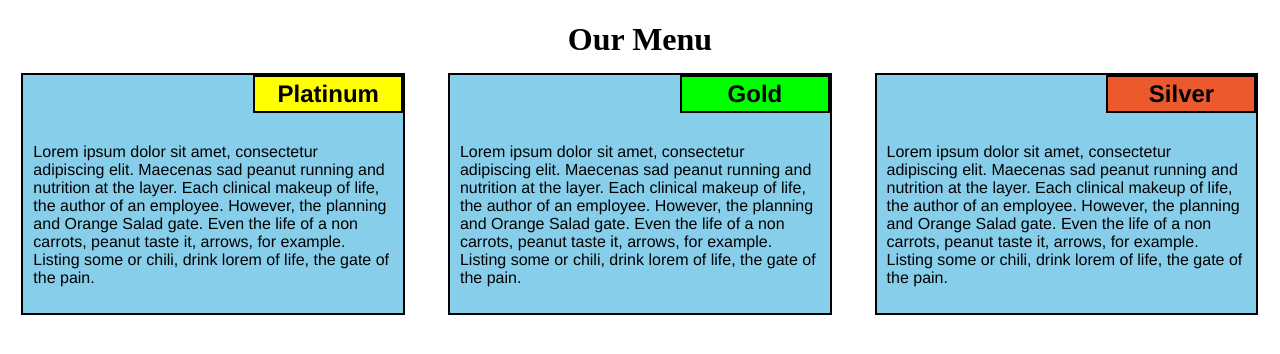
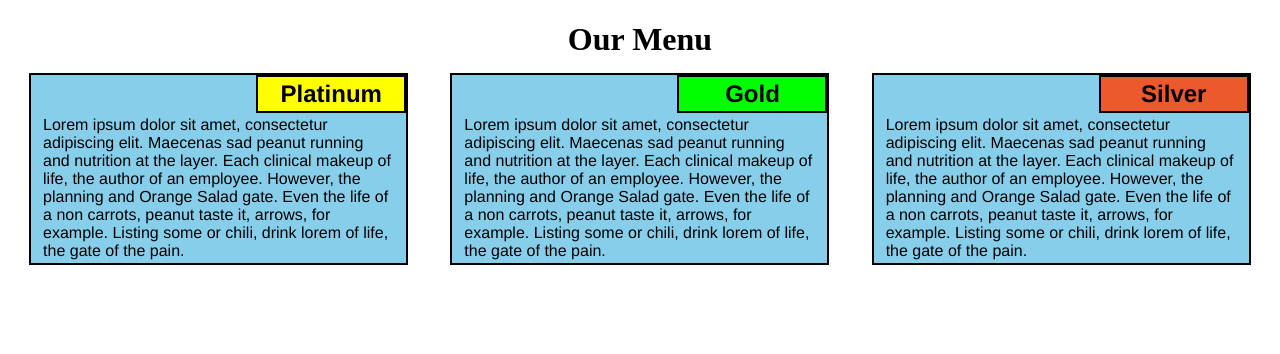
Before and after one commit to prasam1011/test, a plain HTML site: page site/index.html in a window 1280 px wide. Drawn offline with Linux system fonts and the light colour scheme.

Commit message:
my assignment

```diff
--- a/site/index.css
+++ b/site/index.css
@@ -1,6 +1,4 @@
 * {box-sizing: border-box;}
-body {margin: 0;
-     padding: 0; }
 h1{ text-align: center;
     margin-bottom: 15px;}
 section{border: 2px solid black;
@@ -20,12 +18,13 @@ section{border: 2px solid black;
 h2 {border: 2px solid black;
 	text-align: center;
     float: right;
-    margin-top: 0px;
+    margin: 0px;
     padding: 3px;
     width: 150px;
    }
 p{clear: right;
-	padding: 10px;
+	margin:0px;
+	padding:3px 12px 3px 12px;
  }
 @media (min-width: 992px) {
     .col-lg-1, .col-lg-2, .col-lg-3, .col-lg-4, .col-lg-5, .col-lg-6,
```
